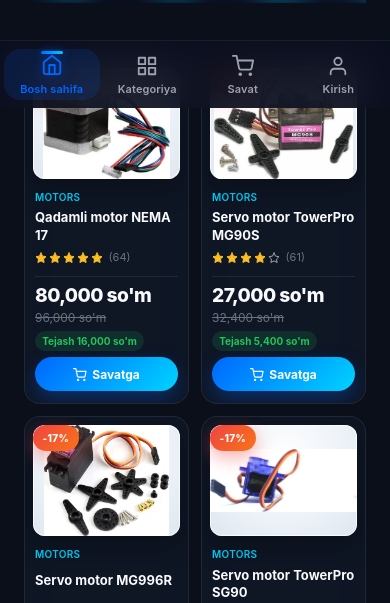
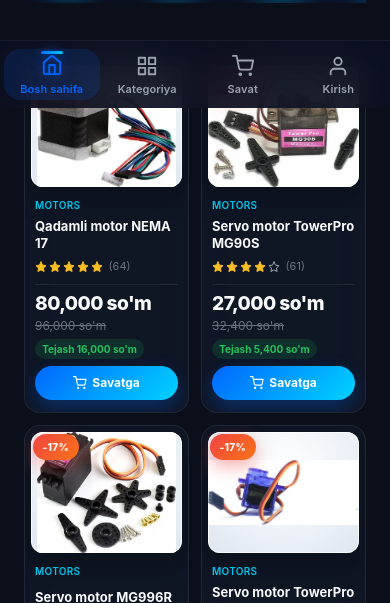
Before and after one commit to karimboyevnodirbek27-ux/robosale.shopp, a React (Vite) app in the folder frontend/: page / in a window 390 px wide. Shown: the part 736-1339 px from the top of the page. Built offline with nearby package versions, Linux system fonts and the light colour scheme; no server answers.

Commit message:
ui mobile: slightly enlarge product image area so artwork text is readable

```diff
--- a/frontend/src/components/ProductCard.css
+++ b/frontend/src/components/ProductCard.css
@@ -330,9 +330,9 @@
     }
 
     .product-image {
-        aspect-ratio: 4 / 3;
+        aspect-ratio: 5 / 4;
         height: auto;
-        margin: 0.5rem 0.5rem 0;
+        margin: 0.375rem 0.375rem 0;
         padding: 0;
         border-radius: 12px;
     }
```
